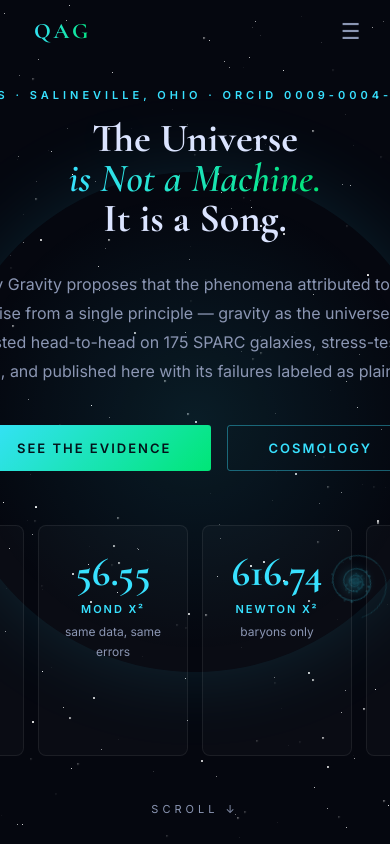
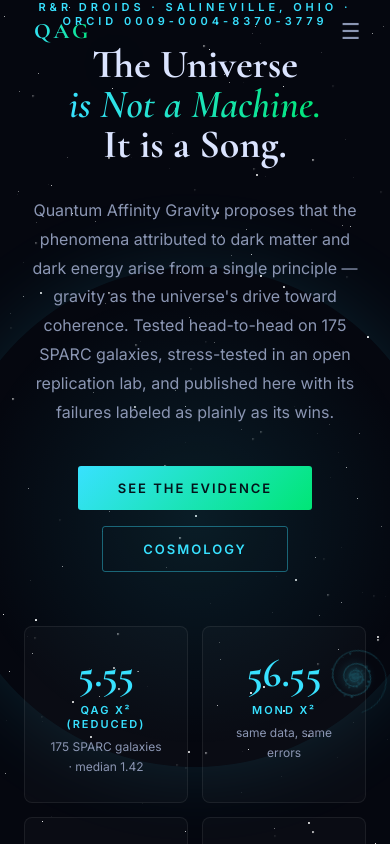
Before and after one commit to Sir-Ripley/quantum-affinity-gravity, a React (Vite) app: page / in a window 390 px wide. Shown: the top 844 px of the page. Built offline with nearby package versions, Linux system fonts and the light colour scheme.

Commit message:
mobile: root-cause fix — hero flex child sized to content (width:100% + minWidth:0), constrain paragraph/buttons/stat grid

```diff
--- a/src/QAGWebsite.jsx
+++ b/src/QAGWebsite.jsx
@@ -287,7 +287,7 @@ const Hero = ({ go }) => (
       <Galaxy/>
     </div>
     <div style={{ position:'absolute', width:500, height:500, borderRadius:'50%', background:'radial-gradient(circle, rgba(56,225,255,0.1) 0%, transparent 65%)', top:'50%', left:'50%', transform:'translate(-50%,-50%)', pointerEvents:'none', animationName:'glow-breathe', animationDuration:'8s', animationIterationCount:'infinite' }}/>
-    <div style={{ position:'relative', zIndex:2, textAlign:'center', padding:'0 24px', maxWidth:980 }}>
+    <div style={{ position:'relative', zIndex:2, textAlign:'center', padding:'0 24px', maxWidth:980, width:'100%', minWidth:0 }}>
       <Eyebrow>R&R Droids · Salineville, Ohio · ORCID 0009-0004-8370-3779</Eyebrow>
       <h1 className="hero-h1 fade-up" style={{
         fontFamily:'Cormorant Garamond,serif', fontWeight:700,
@@ -299,10 +299,10 @@ const Hero = ({ go }) => (
         <em style={{ background:'linear-gradient(92deg,#38e1ff,#00E676)', WebkitBackgroundClip:'text', backgroundClip:'text', color:'transparent', fontStyle:'italic' }}>is Not a Machine.</em><br/>
         It is a Song.
       </h1>
-      <p className="fade-up-d1" style={{ fontSize:'clamp(16px,2.2vw,20px)', color:'#8b96b3', maxWidth:680, margin:'0 auto 40px', lineHeight:1.8, fontFamily:'Inter,sans-serif' }}>
+      <p className="fade-up-d1" style={{ fontSize:'clamp(16px,2.2vw,20px)', color:'#8b96b3', maxWidth:680, width:'100%', margin:'0 auto 40px', lineHeight:1.8, fontFamily:'Inter,sans-serif' }}>
         Quantum Affinity Gravity proposes that the phenomena attributed to dark matter and dark energy arise from a single principle — gravity as the universe's drive toward coherence. Tested head-to-head on 175 SPARC galaxies, stress-tested in an open replication lab, and published here with its failures labeled as plainly as its wins.
       </p>
-      <div className="fade-up-d2" style={{ display:'flex', gap:16, justifyContent:'center', flexWrap:'wrap', marginBottom:54 }}>
+      <div className="fade-up-d2" style={{ display:'flex', gap:16, justifyContent:'center', flexWrap:'wrap', marginBottom:54, width:'100%' }}>
         <button onClick={() => go('validation')} style={{
           padding:'14px 40px', borderRadius:3,
           background:'linear-gradient(135deg,#38e1ff,#00E676)',
@@ -316,7 +316,7 @@ const Hero = ({ go }) => (
           fontFamily:'Inter,sans-serif', fontSize:13, fontWeight:700, letterSpacing:2, textTransform:'uppercase',
         }}>Cosmology</button>
       </div>
-      <div className="fade-up-d2" style={{ display:'grid', gridTemplateColumns:'repeat(auto-fit,minmax(150px,1fr))', gap:14, maxWidth:820, margin:'0 auto' }}>
+      <div className="fade-up-d2" style={{ display:'grid', gridTemplateColumns:'repeat(auto-fit,minmax(150px,1fr))', gap:14, maxWidth:820, width:'100%', margin:'0 auto' }}>
         <Stat value="5.55" label="QAG χ² (reduced)" sub="175 SPARC galaxies · median 1.42"/>
         <Stat value="56.55" label="MOND χ²" sub="same data, same errors"/>
         <Stat value="616.74" label="Newton χ²" sub="baryons only"/>
```
